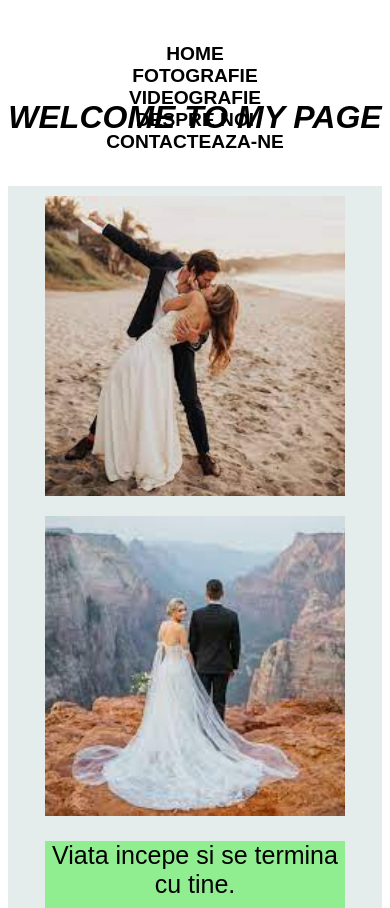
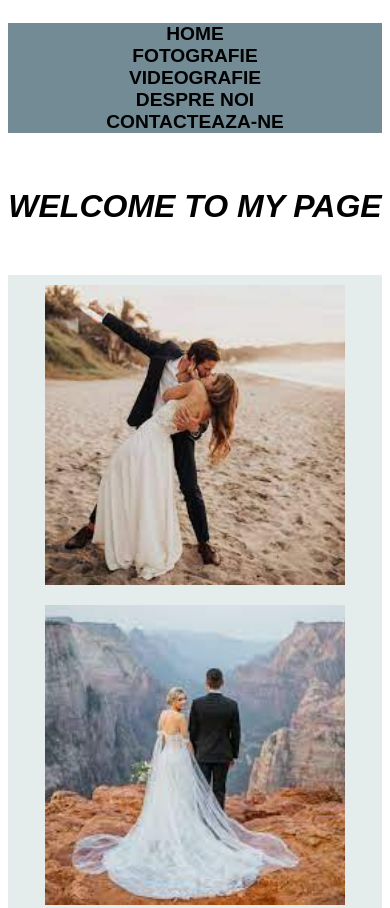
Before and after one commit to verakissyou17/git-grid-tag-studio-ex, a plain HTML site: page grid-ex.html in a window 390 px wide. Shown: the top 908 px of the page. Drawn offline with Linux system fonts and the light colour scheme; a web font is replaced by a local one.

Commit message:
changed the header and the h1

```diff
--- a/grid-ex.css
+++ b/grid-ex.css
@@ -91,13 +91,16 @@
       cursor: pointer;
     }
 
-    @media screen and (max-width: 600px) {
+    @media screen and (max-width: 650px) {
       .header {
         flex-direction: column;
-        top: 35px;
-        background-color: transparent;
-    }
-    .flex {
-      flex-direction: column;
-    }
+        top: 15px;
+        height: auto;
+      }
+      h1 {
+        margin-top: 70px;
+      }
+      .flex {
+        flex-direction: column;
+      }
   }
--- a/grid-ex.html
+++ b/grid-ex.html
@@ -67,7 +67,7 @@
 
 <footer>
  <a href="https://www.youtube.com/@tag-studio"><img class="logo" src="pictures/youtube-logo.png" alt="youtube-logo"></a>
-  <a class="logo" href="https://www.facebook.com/by.TAG.Studio/"><u>FACEBOOK</u></a>
+  <a href="https://www.facebook.com/by.TAG.Studio/">Facebook</a>
 </footer>
 </body>
 </html>
```
